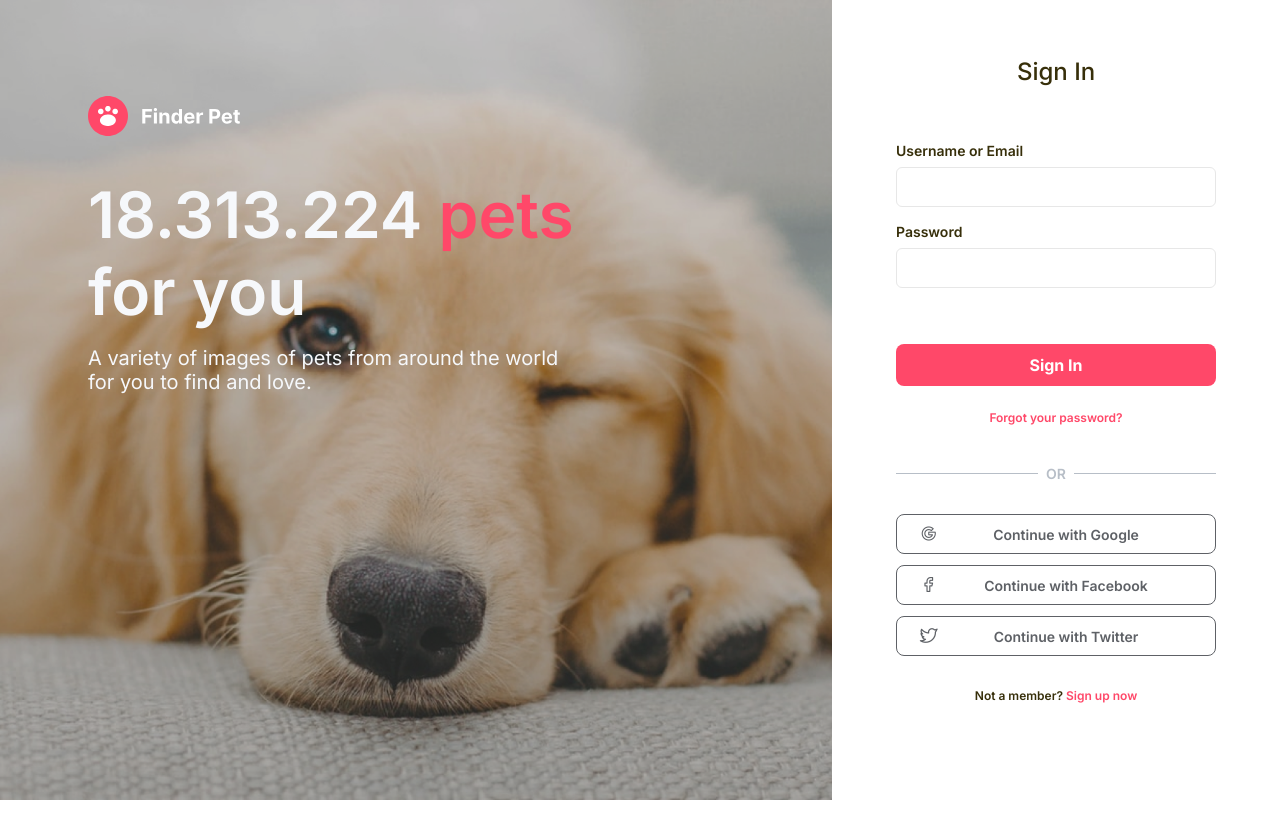
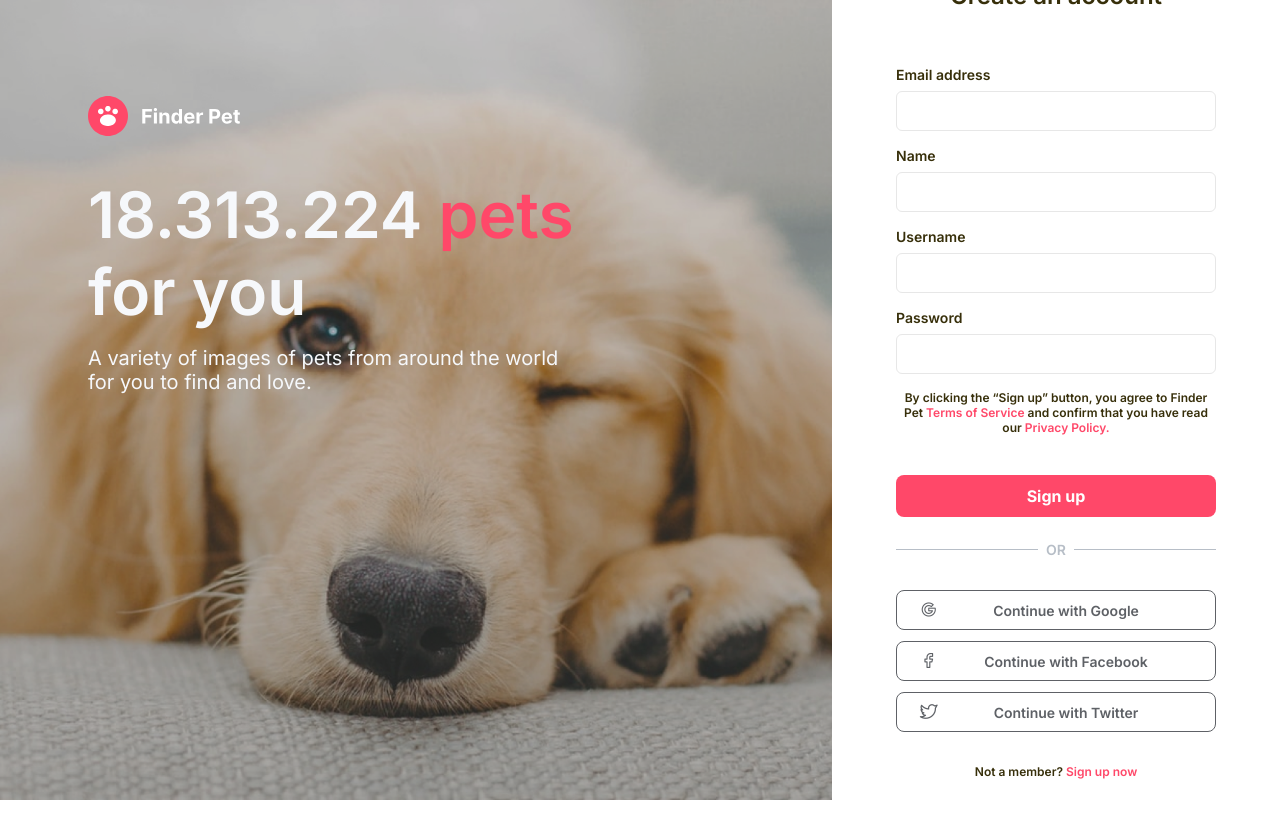
Before and after one commit to brunoaalexandree/find-pet, a React (Vite) app: page / in a window 1280 px wide. Built offline with nearby package versions, Linux system fonts and the light colour scheme.

Commit message:
feat: creating register page

```diff
--- a/src/App.tsx
+++ b/src/App.tsx
@@ -1,12 +1,12 @@
 import { ThemeProvider } from 'styled-components';
 import { GlobalStyle } from './styles/global';
 import GlobalTheme from './styles/theme';
-import { Login } from './presentation/flows/SignedOff/Login';
+import { Register } from './presentation/flows/SignedOff/Register';
 
 export function App() {
   return (
     <ThemeProvider theme={GlobalTheme}>
-      <Login />
+      <Register />
       <GlobalStyle />
     </ThemeProvider>
   );
--- /dev/null
+++ b/src/presentation/flows/SignedOff/Register/index.tsx
@@ -0,0 +1,5 @@
+import { RegisterLayout } from './layout';
+
+export function Register() {
+  return <RegisterLayout />;
+}
--- /dev/null
+++ b/src/presentation/flows/SignedOff/Register/layout.tsx
@@ -0,0 +1,89 @@
+import { useForm } from 'react-hook-form';
+
+import { Input } from '../../../../components/Base/Input';
+import { useTheme } from 'styled-components';
+import { Button } from '../../../../components/Base/Button';
+import { Divider } from '../../../../components/Base/Divider';
+import { SocialButton } from '../../../../components/SocialButton';
+
+import Logo from '../../../../assets/logo.svg';
+import { GoogleIcon } from '../../../../components/Icons/GoogleIcon';
+import { FacebookIcon } from '../../../../components/Icons/FacebookIcon';
+import { TwitterIcon } from '../../../../components/Icons/TwitterIcon';
+
+import {
+  Container,
+  LeftContent,
+  RegisterForm,
+  Options,
+  RightContent,
+  SocialButtonsContainer,
+} from './styles';
+
+export function RegisterLayout() {
+  const { handleSubmit } = useForm();
+  const { colors } = useTheme();
+
+  function handleRegister(data: any) {
+    console.log({ data });
+  }
+
+  return (
+    <Container>
+      <LeftContent>
+        <img src={Logo} alt="Finder Pet" />
+        <h1>
+          18.313.224 <span>pets </span>
+          for you
+        </h1>
+        <p>
+          A variety of images of pets from around the world for you to find and
+          love.
+        </p>
+      </LeftContent>
+      <RightContent>
+        <RegisterForm onSubmit={handleSubmit(handleRegister)}>
+          <h1>Create an account</h1>
+          <Input labelText="Email address" type="email" />
+          <Input labelText="Name" />
+          <Input labelText="Username" />
+          <Input labelText="Password" type="password" />
+          <h2>
+            <span>
+              By clicking the “Sign up” button, you agree to Finder Pet
+            </span>{' '}
+            Terms of Service <span>and confirm that you have read our </span>
+            Privacy Policy.
+          </h2>
+          <Button
+            text="Sign up"
+            paddingY={11}
+            background={colors.red[800]}
+            colorText={colors.white}
+          />
+        </RegisterForm>
+
+        <Options>
+          <Divider text="OR" />
+          <SocialButtonsContainer>
+            <SocialButton
+              text="Continue with Google"
+              icon={<GoogleIcon size={24} color={colors.gray[900]} />}
+            />
+            <SocialButton
+              text="Continue with Facebook"
+              icon={<FacebookIcon size={24} color={colors.gray[900]} />}
+            />
+            <SocialButton
+              text="Continue with Twitter"
+              icon={<TwitterIcon size={24} color={colors.gray[900]} />}
+            />
+          </SocialButtonsContainer>
+          <h2>
+            <span>Not a member? </span> Sign up now
+          </h2>
+        </Options>
+      </RightContent>
+    </Container>
+  );
+}
--- /dev/null
+++ b/src/presentation/flows/SignedOff/Register/styles.ts
@@ -0,0 +1,106 @@
+import styled from 'styled-components';
+
+import backgroundImage from '../../../../assets/background.png';
+
+export const Container = styled.main`
+  flex: 1;
+  display: flex;
+  flex-direction: row;
+
+  h2 {
+    font-weight: 600;
+    font-size: 0.75rem;
+    color: ${(props) => props.theme.colors.red[800]};
+    margin-bottom: 40px;
+    text-align: center;
+
+    span {
+      color: ${(props) => props.theme.colors.text.title};
+    }
+  }
+`;
+
+export const LeftContent = styled.div`
+  width: 65%;
+  height: 100vh;
+  display: flex;
+  flex-direction: column;
+  background: url(${backgroundImage});
+  background-size: cover;
+  background-position: center center;
+  background-repeat: no-repeat;
+  padding: 96px 88px 0px;
+
+  img {
+    width: 100%;
+    max-width: 153px;
+    margin-bottom: 40px;
+  }
+
+  h1 {
+    width: 100%;
+    max-width: 496px;
+    font-size: 4rem;
+    font-weight: 600;
+    color: ${(props) => props.theme.colors.gray[200]};
+
+    span {
+      color: ${(props) => props.theme.colors.red[800]};
+    }
+
+    margin-bottom: 16px;
+  }
+
+  p {
+    width: 100%;
+    max-width: 496px;
+    font-size: 1.25rem;
+    font-weight: 400;
+    color: ${(props) => props.theme.colors.gray[200]};
+  }
+`;
+
+export const RightContent = styled.div`
+  width: 35%;
+  height: 100vh;
+  background: ${(props) => props.theme.colors.white};
+  display: flex;
+  flex-direction: column;
+  justify-content: center;
+  align-items: center;
+`;
+
+export const RegisterForm = styled.form`
+  width: 320px;
+  display: flex;
+  flex-direction: column;
+  align-items: center;
+  justify-content: center;
+
+  h1 {
+    font-weight: 600;
+    font-size: 1.5rem;
+    color: ${(props) => props.theme.colors.text.title};
+    margin-bottom: 56px;
+  }
+
+  Button {
+    margin-bottom: 24px;
+  }
+`;
+
+export const Options = styled.div`
+  width: 320px;
+  display: flex;
+  flex-direction: column;
+  align-items: center;
+`;
+
+export const SocialButtonsContainer = styled.div`
+  width: 320px;
+  margin-top: 32px;
+  display: flex;
+  flex-direction: column;
+  gap: 11px;
+  margin-bottom: 32px;
+`;
```
